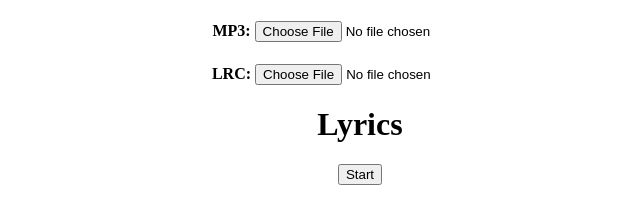
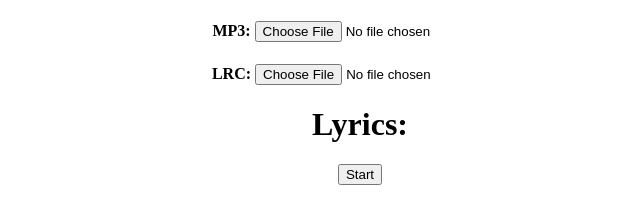
Before and after one commit to ethanmuz/LRC, a plain HTML site: page index.html in a window 1280 px wide. Shown: the full height of the page, 280-920 px from the left. Drawn offline with nearby package versions, Linux system fonts and the light colour scheme.

Commit message:
added colon

```diff
--- a/index.html
+++ b/index.html
@@ -7,7 +7,7 @@
 		<audio id="player"></audio>
 		<h4>MP3: <input type="file" id="input" /></h4>
 		<h4>LRC: <input type="file" id="lrcinput" /></h4>
-		<h1>Lyrics</h1>
+		<h1>Lyrics:</h1>
 		<h3 id="lyrics"></h3>
 		<div id="container"></div>
 
```
